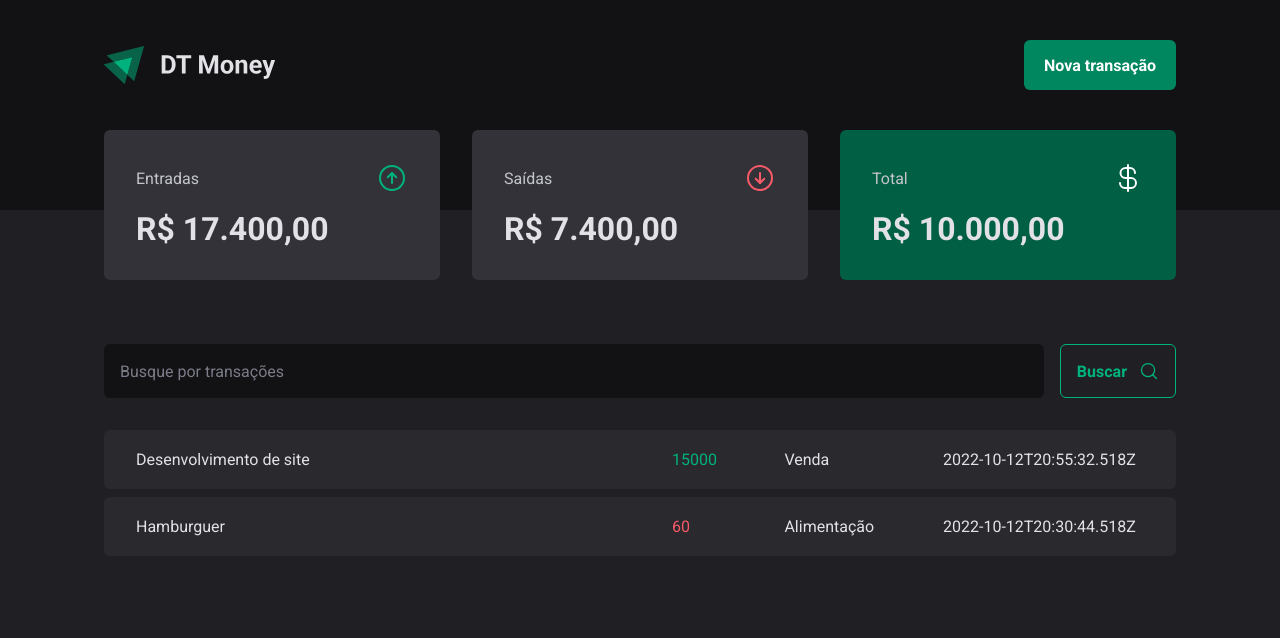
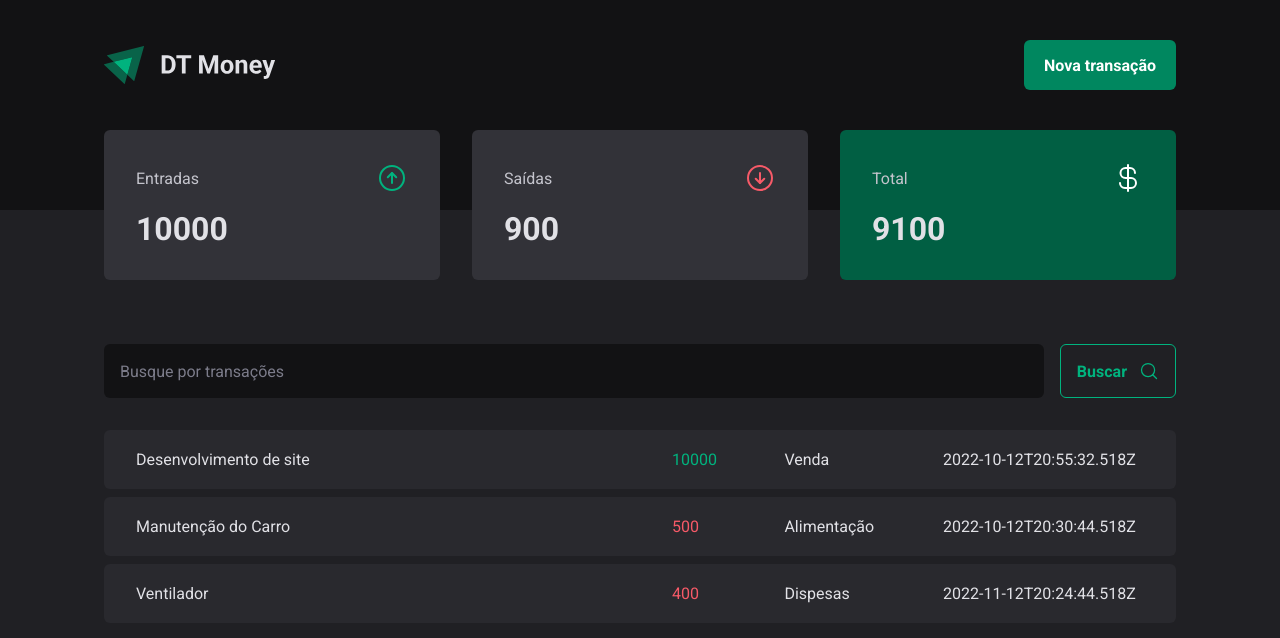
Before and after one commit to GabrielFerlima/Ignite-DtMoney-React, a React (Vite) app in the folder DtMoney/: page / in a window 1280 px wide. Shown: the top 638 px of the page. Built offline with nearby package versions, Linux system fonts and the light colour scheme; data requests are answered from the project's data file.

Commit message:
Calculando resumo de transações

```diff
--- a/DtMoney/server.json
+++ b/DtMoney/server.json
@@ -5,18 +5,26 @@
           "description": "Desenvolvimento de site",
           "type": "income",
           "category": "Venda",
-          "price": 15000,
+          "price": 10000,
           "createAt": "2022-10-12T20:55:32.518Z"
       },
 
       {
           "id": 2,
-          "description": "Hamburguer",
+          "description": "Manutenção do Carro",
           "type": "outcome",
           "category": "Alimentação",
-          "price": 60,
+          "price": 500,
           "createAt": "2022-10-12T20:30:44.518Z"
-      }
+      },
+      {
+        "id": 3,
+        "description": "Ventilador",
+        "type": "outcome",
+        "category": "Dispesas",
+        "price": 400,
+        "createAt": "2022-11-12T20:24:44.518Z"
+    }
   ]
 
 }
--- a/DtMoney/src/components/Header/Summary/index.tsx
+++ b/DtMoney/src/components/Header/Summary/index.tsx
@@ -5,7 +5,25 @@
 
 export function Summary() {
     const {transactions} = useContext(TransactionsContext)
-    console.log(transactions)
+
+    const summary = transactions.reduce(
+        (acc, transaction) => {
+            if(transaction.type == 'income'){
+                acc.income += transaction.price
+                acc.total += transaction.price
+            } else {
+                acc.outcome += transaction.price
+                acc.total -= transaction.price
+            }
+            return acc
+        },
+        {
+             income: 0,
+             outcome: 0,
+             total: 0
+            }
+        )
+
     return(
         <SummaryContainer>
             <SummaryCard>
@@ -13,7 +31,7 @@
                 <span>Entradas</span>
                 <ArrowCircleUp size={32} color='#00b37e'/>
             </header>
-            <strong>R$ 17.400,00</strong>
+            <strong>{summary.income}</strong>
             </SummaryCard>
 
             <SummaryCard>
@@ -21,7 +39,7 @@
                 <span>Saídas</span>
                 <ArrowCircleDown size={32} color='#f75a68'/>
             </header>
-            <strong>R$ 7.400,00</strong>
+            <strong>{summary.outcome}</strong>
             </SummaryCard>
 
             <SummaryCard variant="green">
@@ -29,7 +47,7 @@
                 <span>Total</span>
                 <CurrencyDollar size={32} color='#fff'/>
             </header>
-            <strong>R$ 10.000,00</strong>
+            <strong>{summary.total}</strong>
             </SummaryCard>
 
         </SummaryContainer>
```
